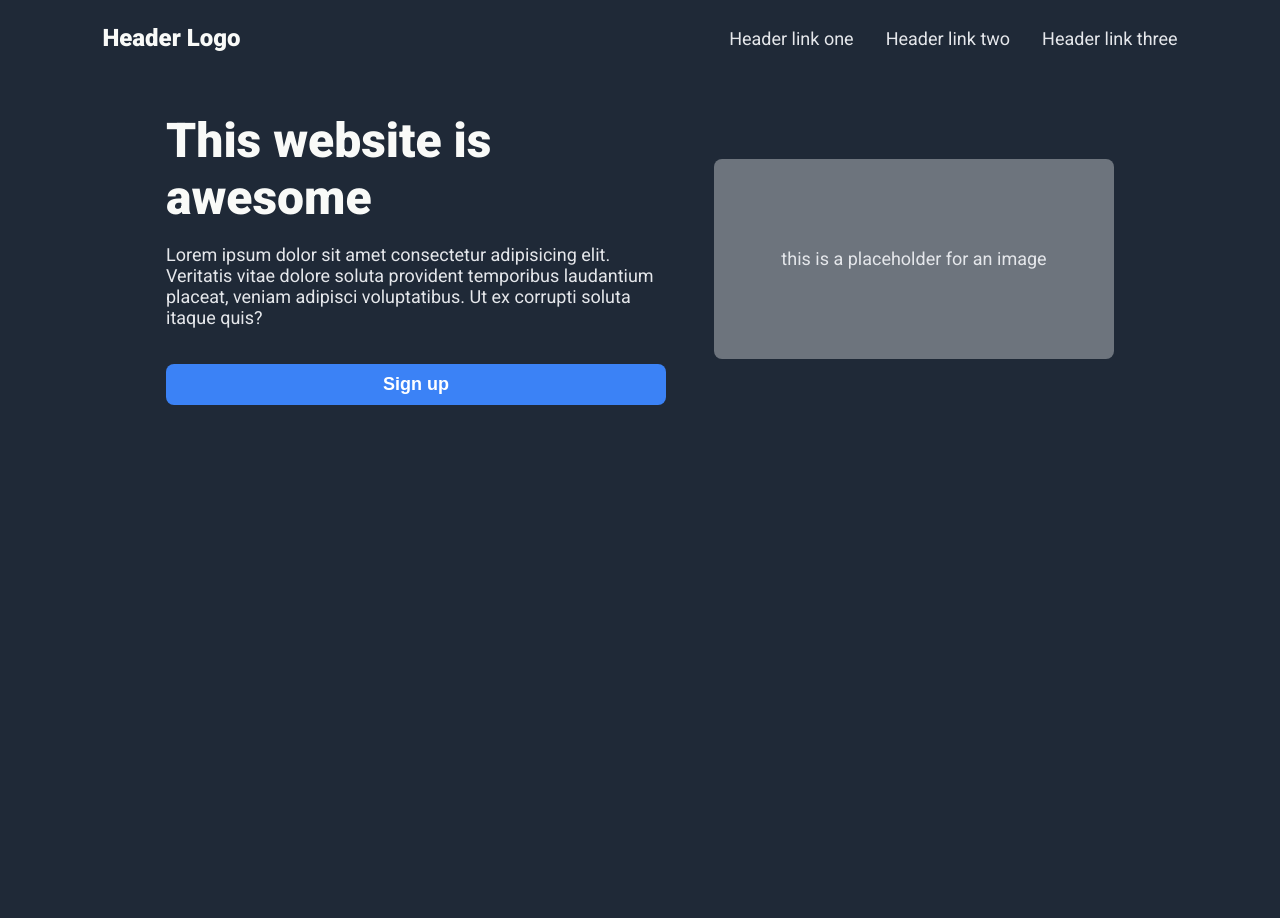
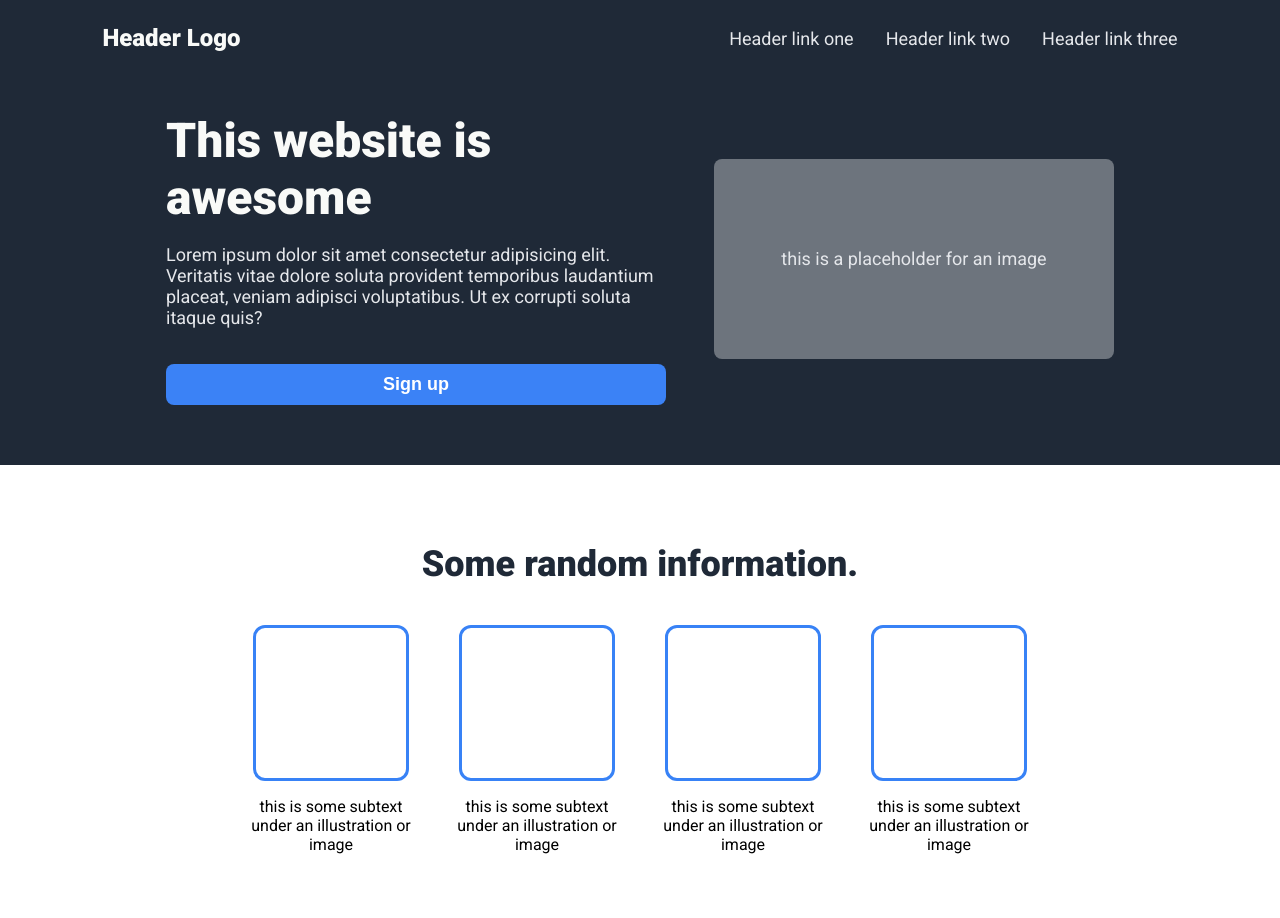
Before and after one commit to Azazel1169/odin-landing-page, a plain HTML site: page index.html in a window 1280 px wide. Before the commit the page ends 800 px from the top, so only its background shows below. Drawn offline with Linux system fonts and the light colour scheme.

Commit message:
random cards setup

```diff
--- a/index.html
+++ b/index.html
@@ -29,5 +29,35 @@
         <div id="hero-pic">this is a placeholder for an image</div>
       </div>
     </div>
+    <!-- Random Info Cards -->
+    <section id="info-section">
+      <h2>Some random information.</h2>
+      <div class="info-cards">
+        <div class="info-card">
+          <div class="info-img"></div>
+          <div class="info-text">
+            this is some subtext under an illustration or image
+          </div>
+        </div>
+        <div class="info-card">
+          <div class="info-img"></div>
+          <div class="info-text">
+            this is some subtext under an illustration or image
+          </div>
+        </div>
+        <div class="info-card">
+          <div class="info-img"></div>
+          <div class="info-text">
+            this is some subtext under an illustration or image
+          </div>
+        </div>
+        <div class="info-card">
+          <div class="info-img"></div>
+          <div class="info-text">
+            this is some subtext under an illustration or image
+          </div>
+        </div>
+      </div>
+    </section>
   </body>
 </html>
--- a/style.css
+++ b/style.css
@@ -36,8 +36,6 @@ body {
 #hero-links a:hover {
   color: #3b82f6;
 }
-
-
 
 /* Hero Styles */
 #hero {
@@ -95,5 +93,48 @@ body {
   justify-content: center;
   align-items: center;
   font-size: 18px;
-  border-radius: 8px
+  border-radius: 8px;
 }
+
+/* Info Section Style*/
+#info-section {
+  background: #fff;
+  padding: 48px 0 64px 0;
+  text-align: center;
+}
+
+#info-section h2 {
+  color: #1f2937;
+  font-size: 36px;
+  font-weight: 900;
+  margin-bottom: 40px;
+  font-family: "Roboto", Arial, sans-serif;
+}
+
+.info-cards {
+  display: flex;
+  justify-content: center;
+  gap: 36px;
+  flex-wrap: wrap;
+}
+
+.info-card {
+  display: flex;
+  flex-direction: column;
+  align-items: center;
+  width: 170px;
+}
+
+.info-img {
+  width: 150px;
+  height: 150px;
+  border: 3px solid #3882f6;
+  border-radius: 12px;
+  margin-bottom: 16px;
+}
+
+.info-text {
+  color: 1f2937;
+  font-size: 16px;
+  margin-top: 0;
+}
```
